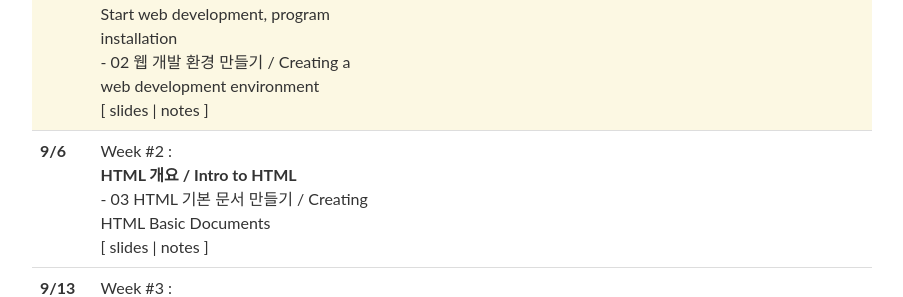
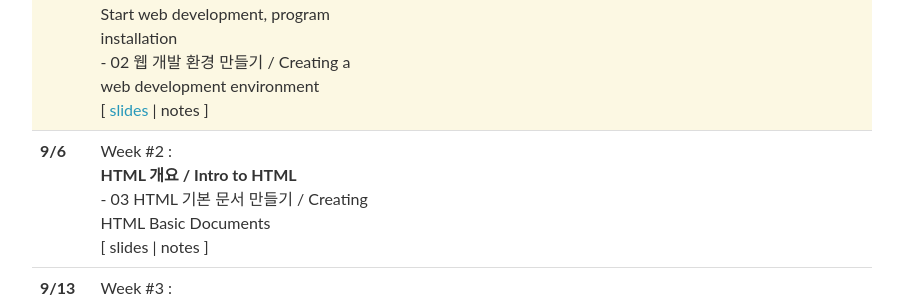
Before and after one commit to 2023-aaronkr/ut-web, a Jekyll site: the page built from _pages/lectures.md, in a window 1280 px wide and 900 px high. Shown: the part 357-654 px from the top of the window, without its empty margins (188-1091 px from the left). Built offline with Jekyll 4.4.1, drawn with Linux system fonts in a browser that asks for light colours; nearby versions of some CDN libraries; comment, search, counter and statistics services are not loaded; part of the change alters nothing that is shown.

```diff
--- a/_data/lectures.yml
+++ b/_data/lectures.yml
@@ -6,7 +6,7 @@
     <strong>웹프로그래밍 개요 / Introduction to Web Programming</strong> <br />
     - 01 웹 개발 시작하기, 프로그램 설치 / Start web development, program installation <br />
     - 02 웹 개발 환경 만들기 / Creating a web development environment
-  slides:
+  slides: "https://docs.google.com/presentation/d/1ehQfKc4YZYBQHPghrQWBant8ONHxgdfi5bjN7_boGKM/edit?usp=sharing"
   readings:
   logistics:
 
```
